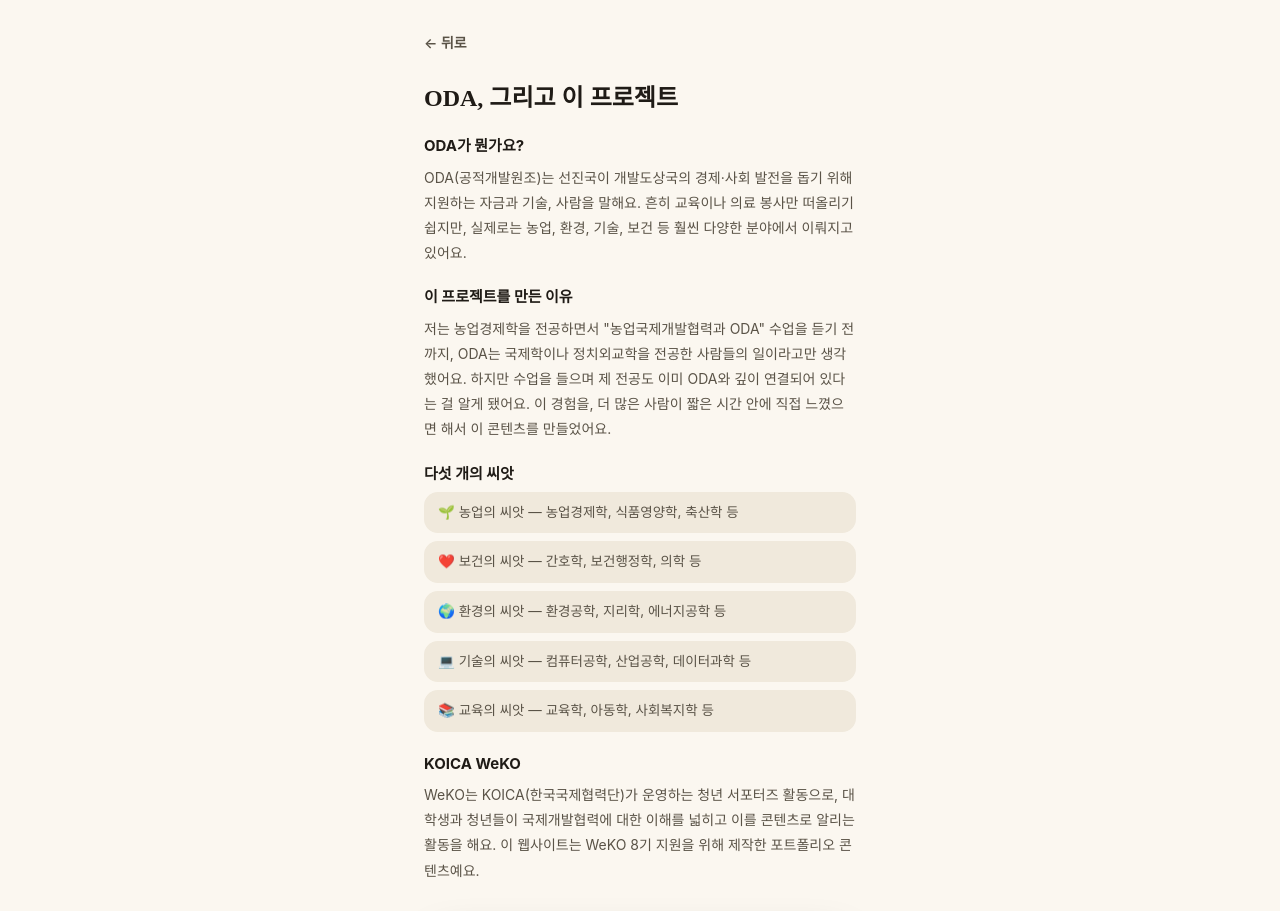
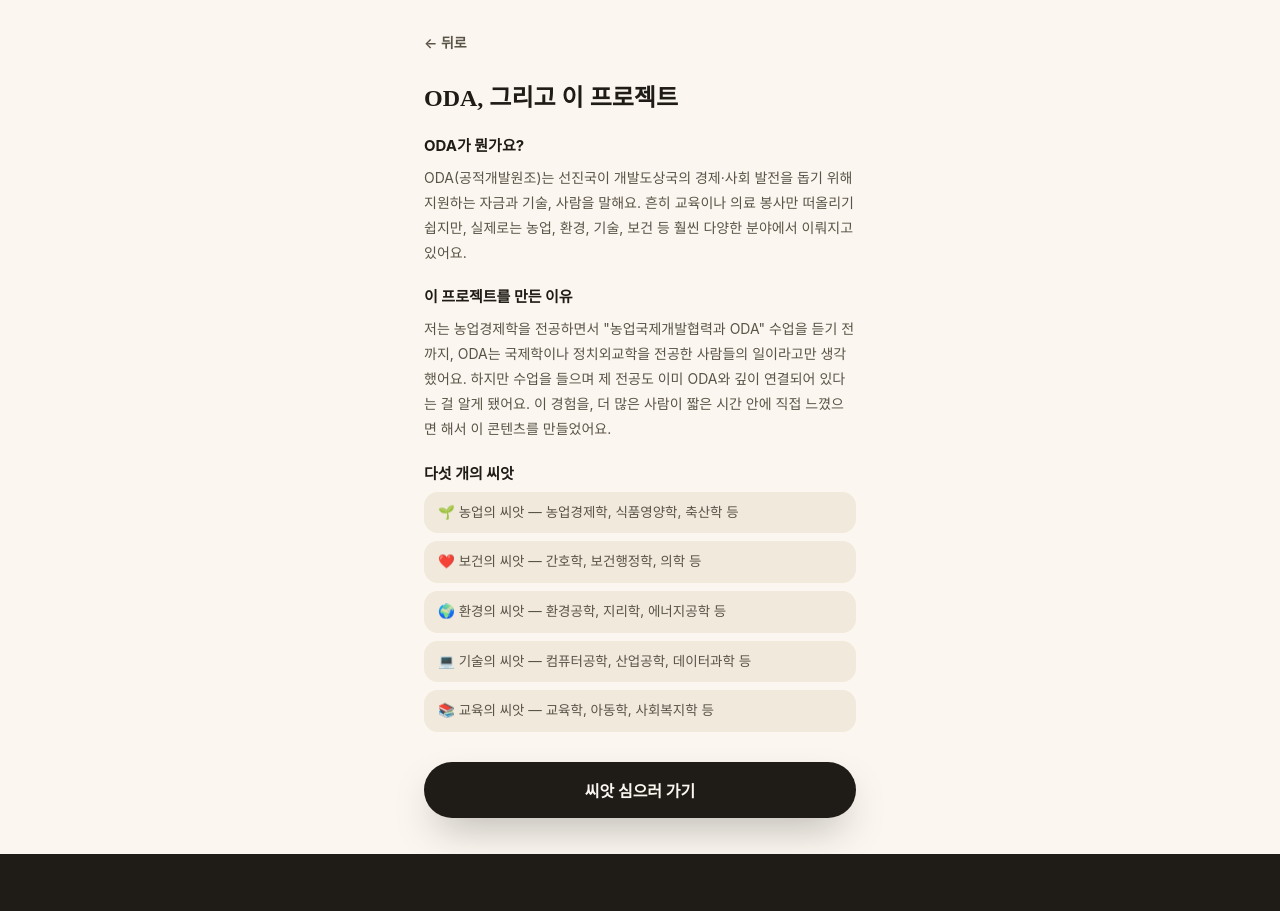
Before and after one commit to suminlee1118-dev/seed-magic, a React (Vite) app: page /about in a window 1280 px wide. Shown: the top 911 px of the page. After the commit the page ends 854 px from the top, so only its background shows below. Built offline with nearby package versions, Linux system fonts and the light colour scheme; a web font is replaced by a local one.

Commit message:
Update AboutScreen.jsx

```diff
--- a/src/pages/AboutScreen.jsx
+++ b/src/pages/AboutScreen.jsx
@@ -54,16 +54,6 @@ export default function AboutScreen() {
           </ul>
         </section>
 
-        <section className="about-screen__section">
-          <h3>KOICA WeKO</h3>
-          <p>
-            WeKO는 KOICA(한국국제협력단)가 운영하는 청년 서포터즈 활동으로,
-            대학생과 청년들이 국제개발협력에 대한 이해를 넓히고 이를
-            콘텐츠로 알리는 활동을 해요. 이 웹사이트는 WeKO 8기 지원을
-            위해 제작한 포트폴리오 콘텐츠예요.
-          </p>
-        </section>
-
         <button className="btn-primary about-screen__cta" onClick={() => navigate("/")}>
           씨앗 심으러 가기
         </button>
```
